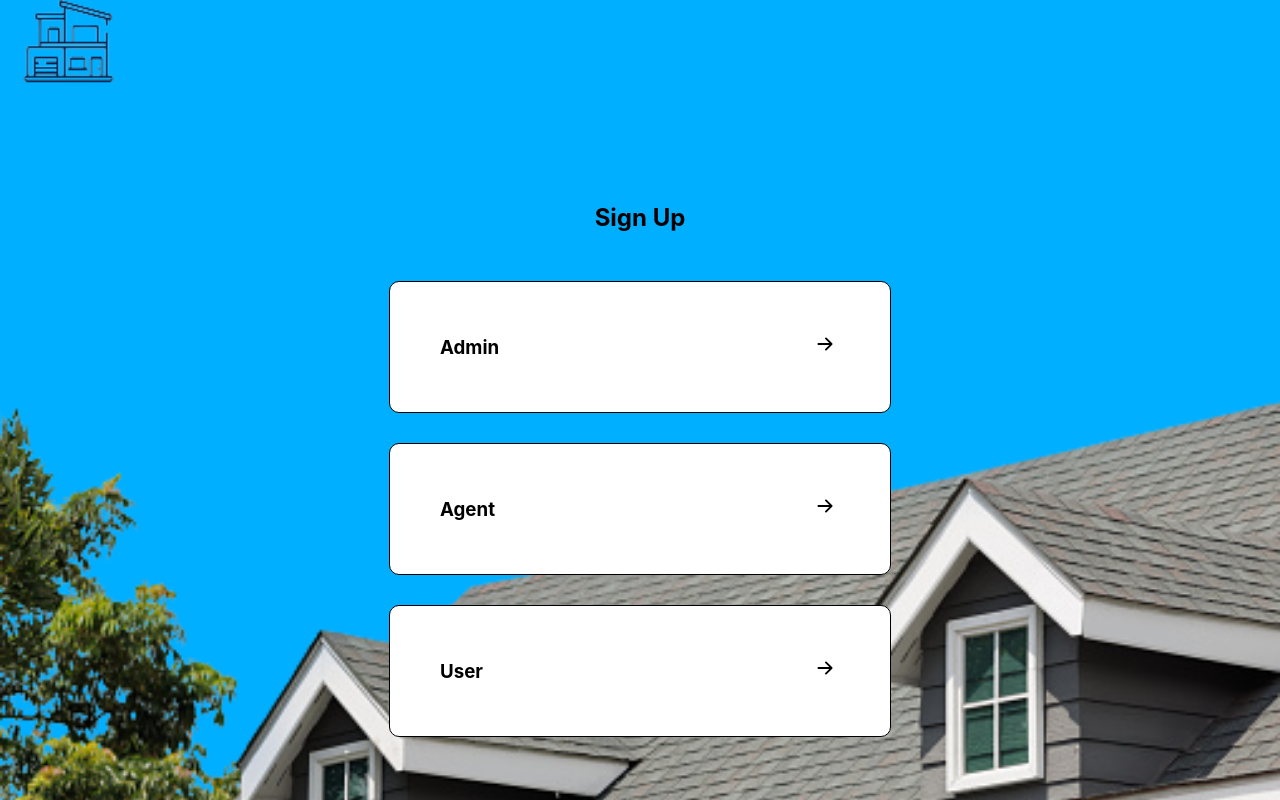
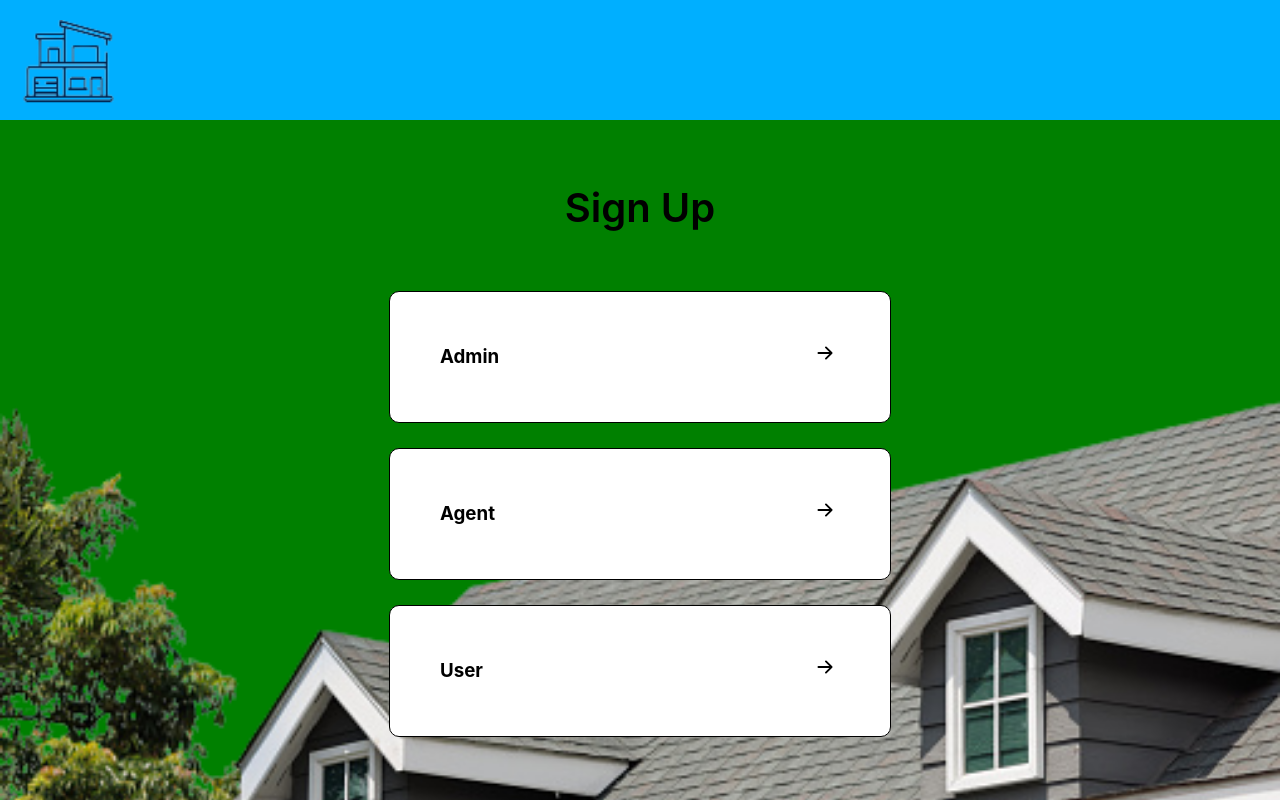
Before and after one commit to dev-sylv/Node-Agenda, a React (Create React App) app in the folder client/: page / in a window 1280 px wide. Built offline with nearby package versions, Linux system fonts and the light colour scheme.

Commit message:
saved all

```diff
--- a/client/src/Components/Auth/MainRegister.tsx
+++ b/client/src/Components/Auth/MainRegister.tsx
@@ -65,7 +65,11 @@ const MyLogo = styled.img`
   width: 100px;
   height: 100px;
   object-fit: cover;
-  margin-left: 20px;
+  margin: 20px;
+  @media screen and (max-width: 500px) {
+    width: 50px;
+    height: 50px;
+  }
 `;
 const MainAuth = styled.div`
   width: 100%;
@@ -75,7 +79,7 @@ const MainAuth = styled.div`
   justify-content: center;
 `;
 const Wrap = styled.div`
-  /* background-color: green; */
+  background-color: green;
   width: 100%;
   height: 100%;
   display: flex;
@@ -86,6 +90,23 @@ const Wrap = styled.div`
   background-repeat: no-repeat;
   background-size: cover;
   background-position: left 100% top -55%;
+  h2 {
+    font-size: 40px;
+    margin-top: 0;
+    font-weight: 600;
+    @media screen and (max-width: 768px) {
+      margin-top: -50px;
+    }
+    @media screen and (max-width: 500px) {
+      margin-top: -100px;
+    }
+    @media screen and (max-width: 500px) {
+      margin-top: -140px;
+    }
+    @media screen and (max-width: 320px) {
+      margin-top: -150px;
+    }
+  }
 `;
 const AuthBox = styled.div`
   width: 500px;
@@ -96,7 +117,7 @@ const AuthBox = styled.div`
   display: flex;
   align-items: center;
   justify-content: center;
-  margin-top: 30px;
+  margin-top: 25px;
   cursor: pointer;
   span {
     font-size: 30px;
@@ -107,6 +128,21 @@ const AuthBox = styled.div`
       color: red;
     }
   }
+  @media screen and (max-width: 768px) {
+    width: 700px;
+  }
+  @media screen and (max-width: 500px) {
+    width: 400px;
+    height: 110px;
+  }
+  @media screen and (max-width: 400px) {
+    width: 350px;
+    height: 100px;
+  }
+  @media screen and (max-width: 320px) {
+    width: 300px;
+    height: 100px;
+  }
 `;
 const BoxWrap = styled.div`
   width: 400px;
@@ -115,4 +151,19 @@ const BoxWrap = styled.div`
   display: flex;
   align-items: center;
   justify-content: space-between;
+  @media screen and (max-width: 768px) {
+    width: 600px;
+  }
+  @media screen and (max-width: 500px) {
+    width: 300px;
+    height: 40px;
+  }
+  @media screen and (max-width: 400px) {
+    width: 250px;
+    height: 30px;
+  }
+  @media screen and (max-width: 320px) {
+    width: 200px;
+    height: 30px;
+  }
 `;
```
